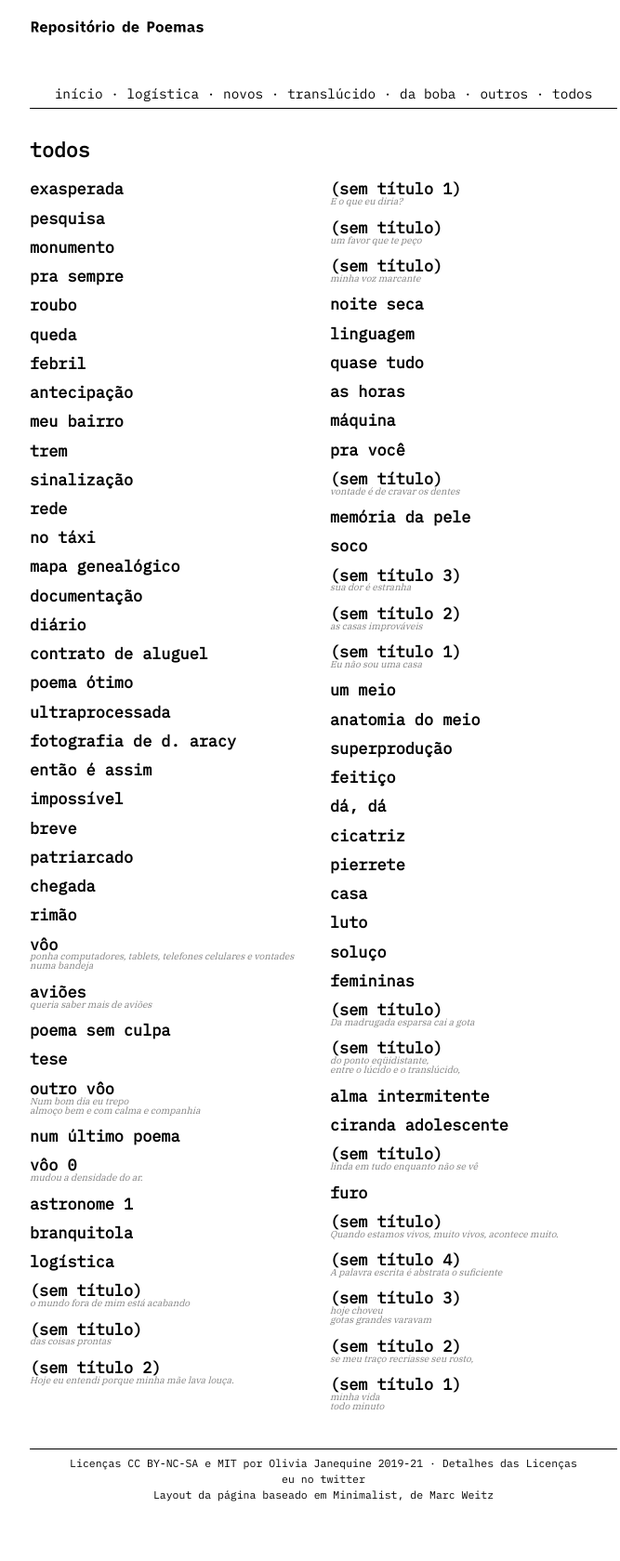
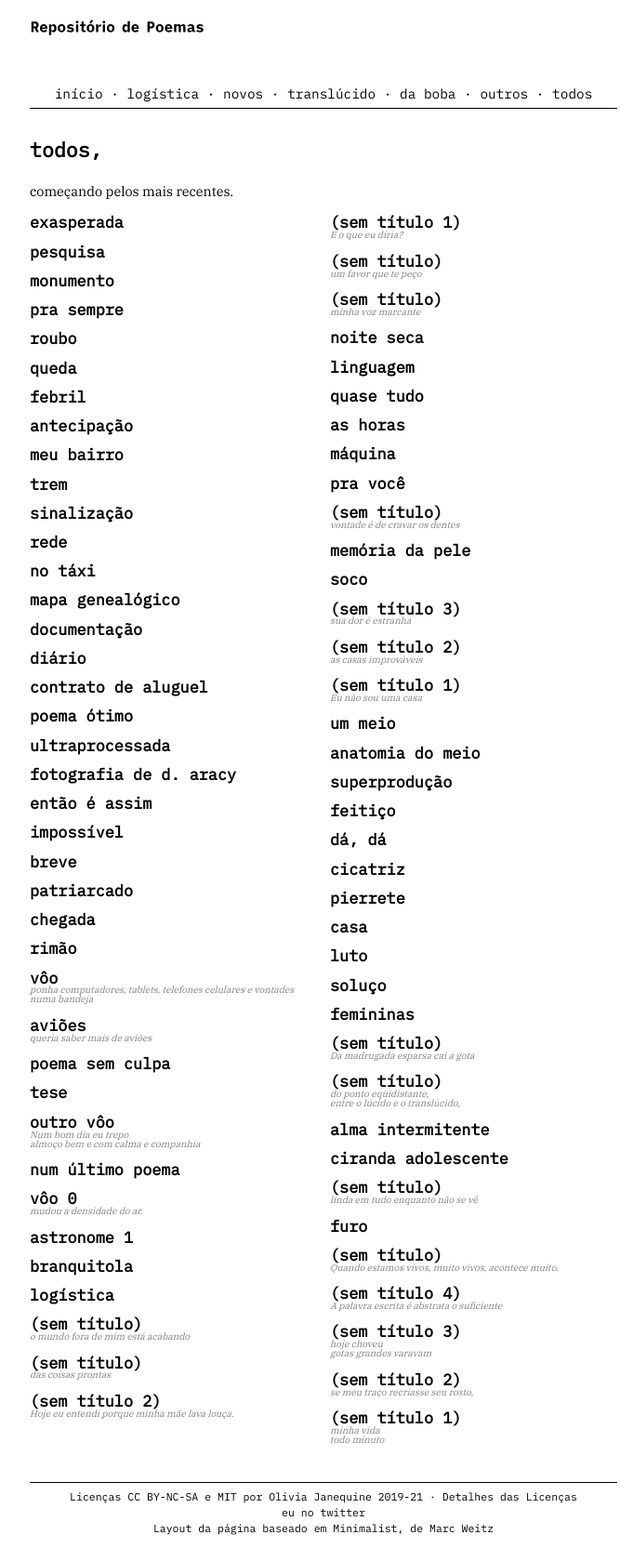
Before and after one commit to olivia-olivia/olivia-olivia.github.io, a Jekyll site: the page built from todos.md, in a window 1280 px wide. Shown: the whole page at 93% size, without its empty margins (292-959 px from the left). Built offline with Jekyll 4.4.1, drawn with Linux system fonts in a browser that asks for light colours; nearby versions of some CDN libraries; comment, search, counter and statistics services are not loaded; before the commit the page ends 1643 px from its top, so only the background shows below that.

Commit message:
inclui texto

```diff
--- a/todos.md
+++ b/todos.md
@@ -1,9 +1,11 @@
 ---
 layout: default
-title: todos
+title: todos,
 category:
 permalink: /todos/
 ---
+
+começando pelos mais recentes.
 
 <div id="index-posts">
   {% for post in site.posts %}
```
